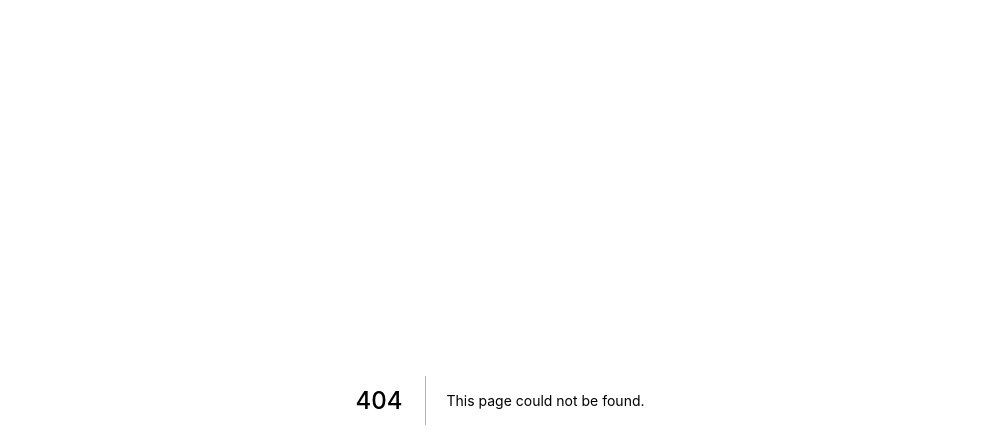
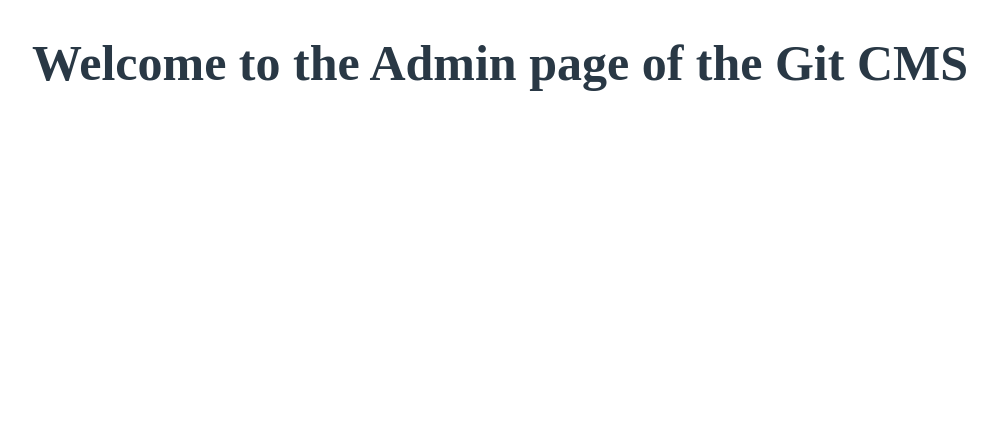
Before and after one commit to workwithizzi/git-cms, a Next.js app: page /admin in a window 1280 px wide. Before the commit this address had no page. Shown: the top 448 px of the page, without its empty margins (140-1137 px from the left). Built offline with nearby package versions, Linux system fonts and the light colour scheme.

Commit message:
Add 'sass' and 'post-css' support

```diff
--- a/next.config.js
+++ b/next.config.js
@@ -1,8 +1,25 @@
 require("dotenv").config();
 
-module.exports = {
-	// ENV variables
-	env: {
-		GITHUB_PRIVATE_TOKEN: process.env.GITHUB_PRIVATE_TOKEN,
-	},
-};
+const withCSS = require("@zeit/next-css");
+const withSass = require("@zeit/next-sass");
+
+module.exports = withCSS(
+	withSass({
+		// ENV variables
+		env: {
+			GITHUB_PRIVATE_TOKEN: process.env.GITHUB_PRIVATE_TOKEN,
+		},
+		webpack(config, options) {
+			config.module.rules.push({
+				test: /\.(png|jpg|gif|svg|eot|ttf|woff|woff2)$/,
+				use: {
+					loader: "url-loader",
+					options: {
+						limit: 100000,
+					},
+				},
+			});
+			return config;
+		},
+	})
+);
--- a/package.json
+++ b/package.json
@@ -9,8 +9,11 @@
   },
   "dependencies": {
     "@octokit/rest": "^17.1.4",
+    "@zeit/next-sass": "^1.0.1",
     "axios": "^0.19.2",
     "next": "9.3.1",
+    "node-sass": "^4.13.1",
+    "postcss-css-variables": "^0.14.0",
     "react": "16.13.1",
     "react-dom": "16.13.1"
   },
--- /dev/null
+++ b/pages/admin.jsx
@@ -0,0 +1,10 @@
+import React from "react";
+import "../styles/admin.scss";
+
+function AdminPage() {
+	return (
+		<h1 className="title">Welcome to the Admin page of the Git CMS</h1>
+	);
+}
+
+export default AdminPage;
--- /dev/null
+++ b/postcss.config.js
@@ -0,0 +1,5 @@
+module.exports = {
+	"plugins": {
+		"postcss-css-variables": {},
+	},
+};
--- /dev/null
+++ b/styles/admin.scss
@@ -0,0 +1,11 @@
+:root {
+	--title-color: #293845;
+}
+
+$font-size: 50px;
+
+.title {
+	font-size: $font-size;
+	color: var(--title-color);
+	text-align: center;
+}
```
Also changed, not shown: 1 other file (tests, documents, lock files or other folders).
